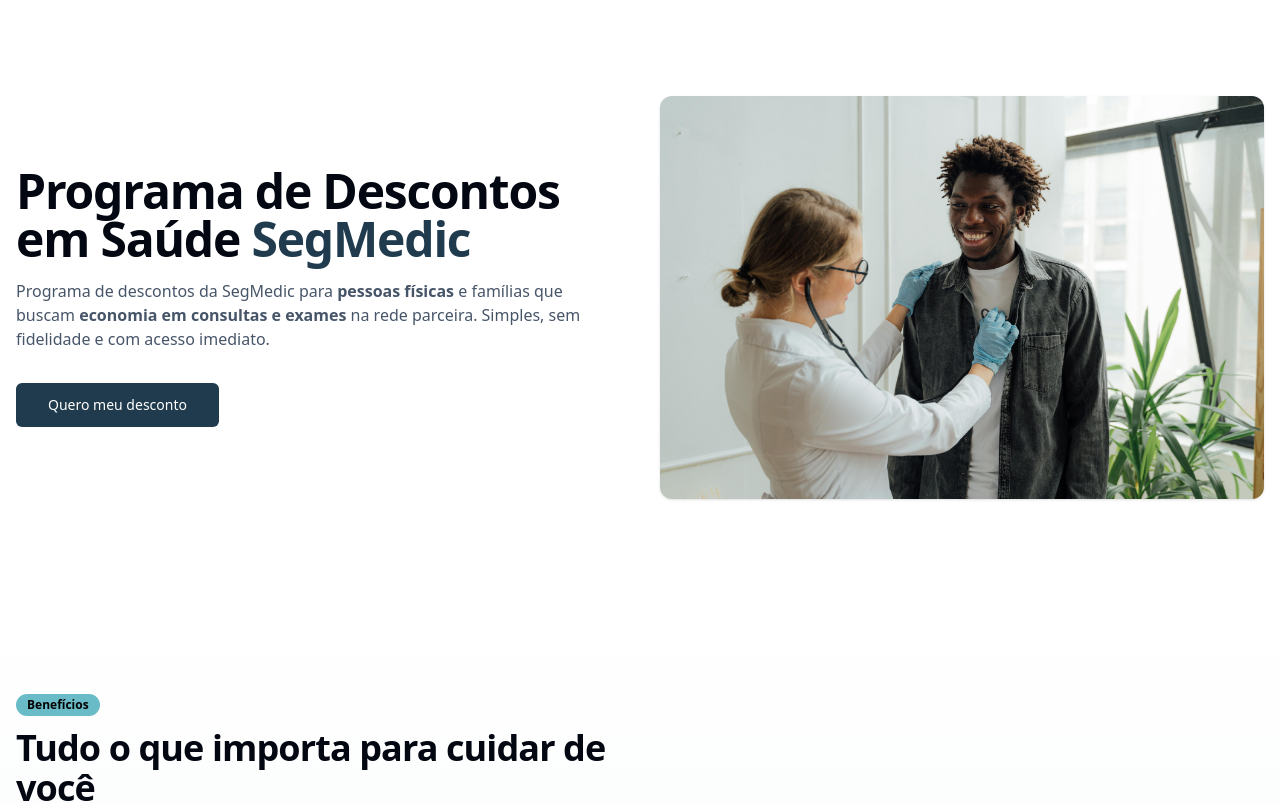
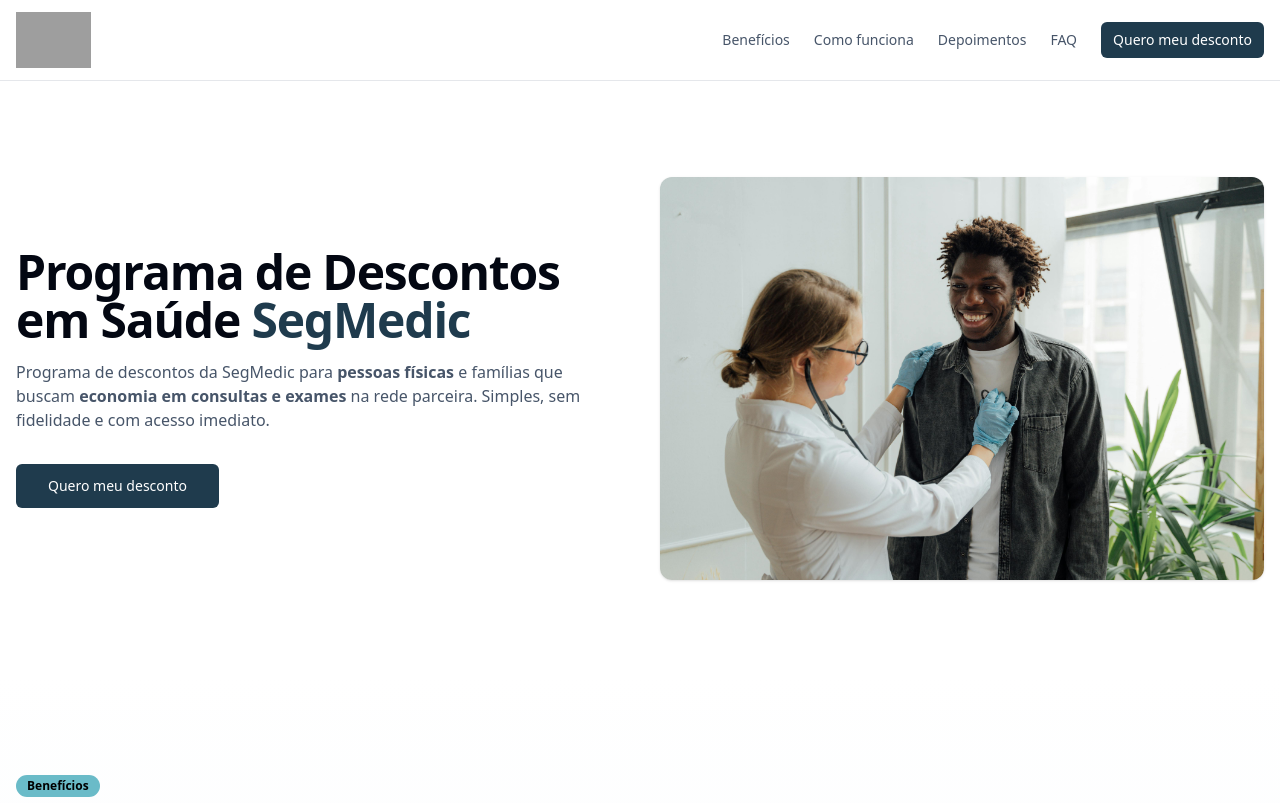
Before and after one commit to Aldf76/landingP-segmedic, a React (Vite) app: page / in a window 1280 px wide. Shown: the top 803 px of the page. Built offline with nearby package versions, Linux system fonts and the light colour scheme; grey boxes are pictures that could not be loaded.

Commit message:
refactor: criação do mainLayout para centralizar uso de Header e Footer + reorganização do app.tsx + logo

```diff
--- a/src/App.tsx
+++ b/src/App.tsx
@@ -1,4 +1,6 @@
 import "./index.css";
+//Layout
+import MainLayout from "./components/layout/MainLayout";
 
 // Seções
 import Hero from "./components/sections/Hero";
@@ -13,7 +15,9 @@ import LeadForm from "./features/lead/LeadForm";
 
 function App() {
   return (
-    <main className="min-h-dvh bg-background text-foreground">
+
+
+    <MainLayout>
       {/* Hero */}
       <section id="hero">
         <Hero />
@@ -48,7 +52,8 @@ function App() {
           </div>
         </div>
       </section>
-    </main>
+      </MainLayout>
+
   );
 }
 
--- /dev/null
+++ b/src/components/layout/MainLayout.tsx
@@ -0,0 +1,20 @@
+// src/layout/MainLayout.tsx
+import type { ReactNode } from "react";
+import Header from "./Header";
+import Footer from "./Footer";
+
+interface MainLayoutProps {
+  children: ReactNode;
+}
+
+export default function MainLayout({ children }: MainLayoutProps) {
+  return (
+    <>
+      <Header />
+      <main className="min-h-dvh bg-background text-foreground">
+        {children}
+      </main>
+      <Footer />
+    </>
+  );
+}
```
Also changed, not shown: 1 other file (tests, documents, lock files or other folders).
